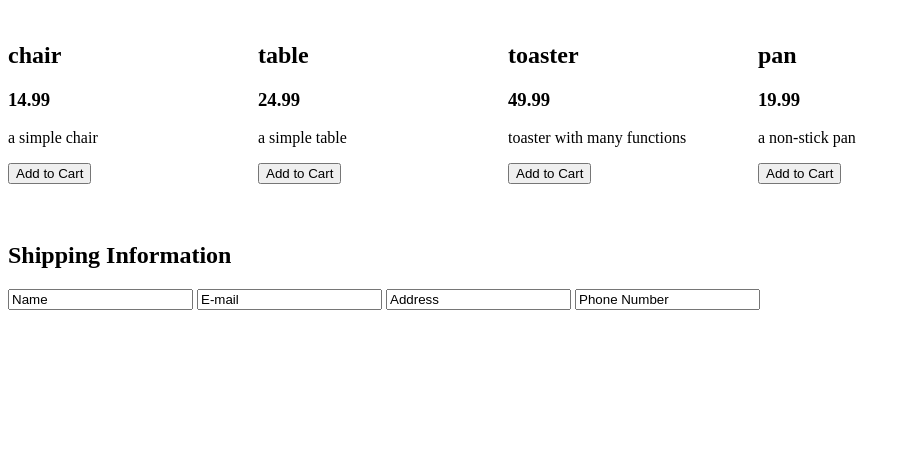
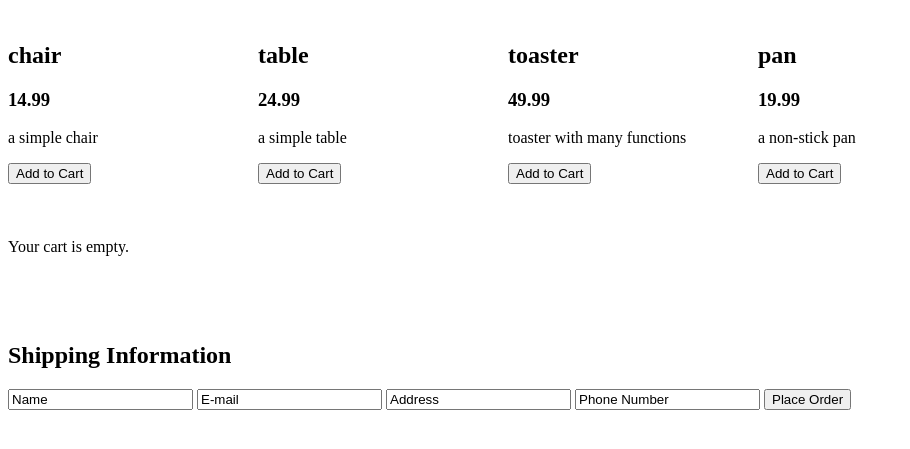
Before and after one commit to josh-casey/349-assign1, a PHP site: page / in a window 1280 px wide. Shown: the part 58-507 px from the top of the page, without its empty margins (0-910 px from the left). Run offline with PHP 8.4, Linux system fonts and the light colour scheme; data comes from the database, SQL or seed files in the repository; data that the repository does not hold is empty.

Commit message:
cart working, added html to display cart contents aswell

```diff
--- a/www/client/css/style.css
+++ b/www/client/css/style.css
@@ -1,4 +1,4 @@
-.products {
+#products {
     width: 100%;
 }
 
@@ -8,5 +8,9 @@
 }
 
 .customer-form {
+    padding-top: 50px;
+}
+
+#cartTable {
     padding-top: 200px;
 }
--- a/www/client/index.php
+++ b/www/client/index.php
@@ -1,5 +1,5 @@
 <?php
-$scriptList = array('js/jquery-3.5.1.min.js', 'js/shop.js', 'cart.js');
+$scriptList = array('js/jquery-3.5.1.min.js', 'js/shop.js', 'js/cart.js');
 include('private/header.php');
 include('private/sql.php');
 ?>
@@ -21,7 +21,7 @@ include('private/sql.php');
                     <h2 class="product-name"><?php echo $name; ?></h2>
                     <h3 class="product-price"><?php echo $price; ?></h3>
                     <p><?php echo $description?></p>
-                    <input type="submit" class="button" class="addToCart" name="addToCart" value="Add to Cart">
+                    <input type="submit" class="addToCart" value="Add to Cart">
                 </div>
                 <?php
             }
@@ -30,6 +30,7 @@ include('private/sql.php');
         }
         ?>
 </section>
+<section id="cartTable"></section>
 <section class="customer-form">
     <form>
         <h1>Shipping Information</h1>
@@ -37,5 +38,6 @@ include('private/sql.php');
         <input type="text" name="email" value="E-mail" id="email" required>
         <input type="text" name="address" value="Address" id="address" required>
         <input type="text" name="phone" value="Phone Number" id="phone" required>
+        <input type="submit" class="order" value ="Place Order">
     </form>
 </section>
--- a/www/client/js/cart.js
+++ b/www/client/js/cart.js
@@ -13,12 +13,12 @@ var Cart = (function() {
         }
 
         /* jshint -W040 */
-        section = $($(this).parent().parent());
+        section = $(this).parent();
         /* jshint +W040 */
 
         item = {};
-        item.title = $(section.find("product-name")[0]).html();
-        item.price = $(section.find("product-price")[0]).html();
+        item.title = $(section.find(".product-name")[0]).html();
+        item.price = $(section.find(".product-price")[0]).html();
 
         itemList.push(item);
         window.localStorage.setItem("cart", JSON.stringify(itemList));
@@ -42,7 +42,8 @@ var Cart = (function() {
 
     pub.setup = function() {
         var itemList;
-        $(".buy").click(addToCart);
+        $(".addToCart").click(addToCart);
+        console.log("test")
 
         itemList = window.localStorage.getItem("cart");
         if (itemList) {
```
